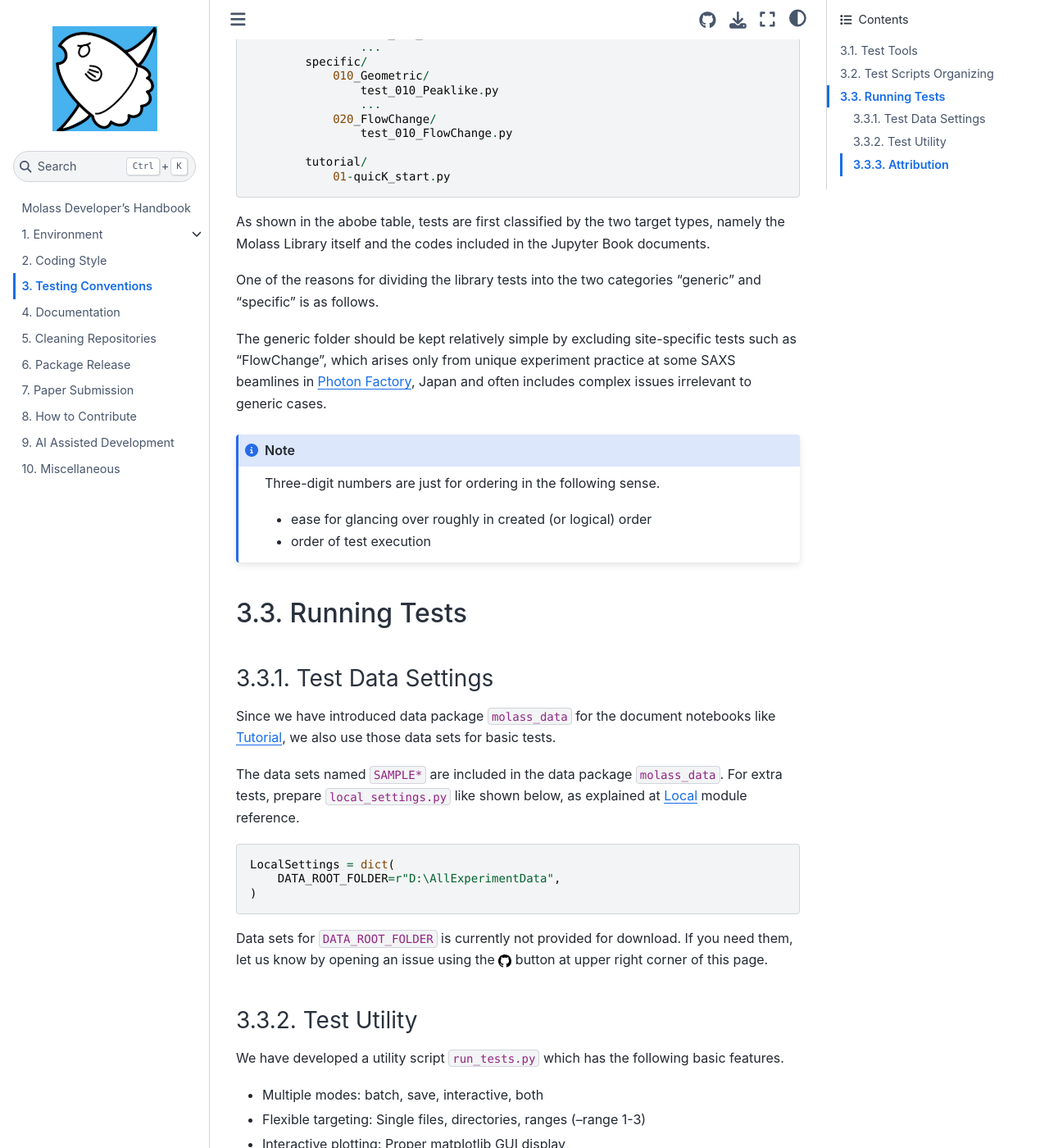
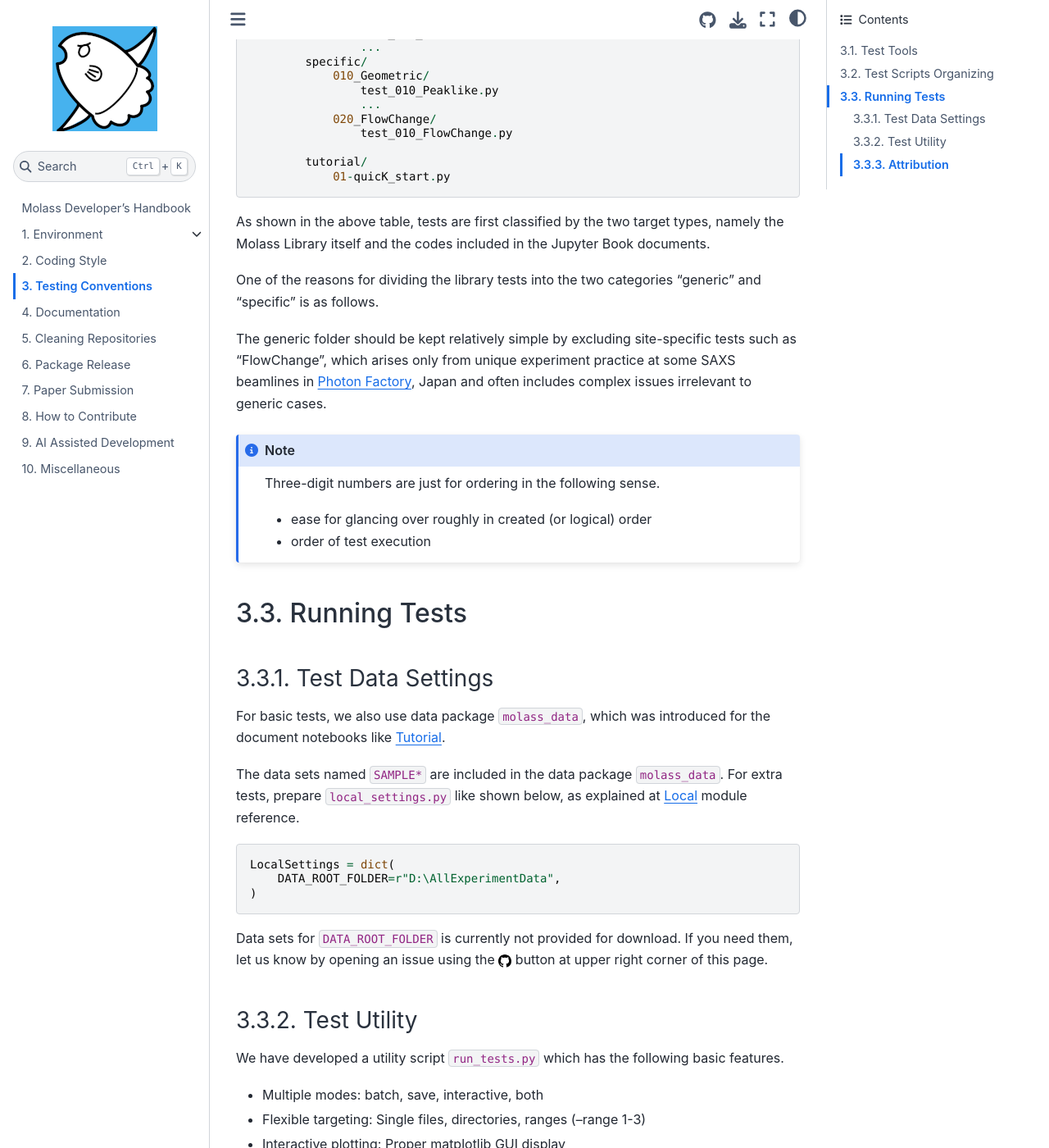
Before and after one commit to biosaxs-dev/molass-develop, a Jupyter Book: the page built from chapters/06/testing.md, in a window 1280 px wide and 1400 px high, scrolled down 1024 px. Shown: the whole window at 82% size. Built offline with Jupyter Book 1.0.4 settings and Sphinx 7.4.7 and the Sphinx Book theme 1.1.4, drawn with Linux system fonts in a browser that asks for light colours.

Commit message:
Update for better wording

````diff
--- a/chapters/06/testing.md
+++ b/chapters/06/testing.md
@@ -51,7 +51,7 @@ molass-library/
         tutorial/
             01-quicK_start.py
 ```
-As shown in the abobe table, tests are first classified by the two target types, namely the Molass Library itself and the codes included in the Jupyter Book documents.
+As shown in the above table, tests are first classified by the two target types, namely the Molass Library itself and the codes included in the Jupyter Book documents.
 
 One of the reasons for dividing the library tests into the two categories "generic" and "specific" is as follows.
 
@@ -68,7 +68,7 @@ Three-digit numbers are just for ordering in the following sense.
 ## Running Tests
 ### Test Data Settings
 
-Since we have introduced data package `molass_data` for the document notebooks like [Tutorial](https://molass-saxs.github.io/molass-tutorial/), we also use those data sets for basic tests.
+For basic tests, we also use data package `molass_data`, which was introduced for the document notebooks like [Tutorial](https://molass-saxs.github.io/molass-tutorial/).
 
 The data sets named `SAMPLE*` are included in the data package `molass_data`. For extra tests, prepare `local_settings.py` like shown below, as explained at [Local](https://molass-saxs.github.io/molass-library/source/molass.Local.html) module reference.
 
````
